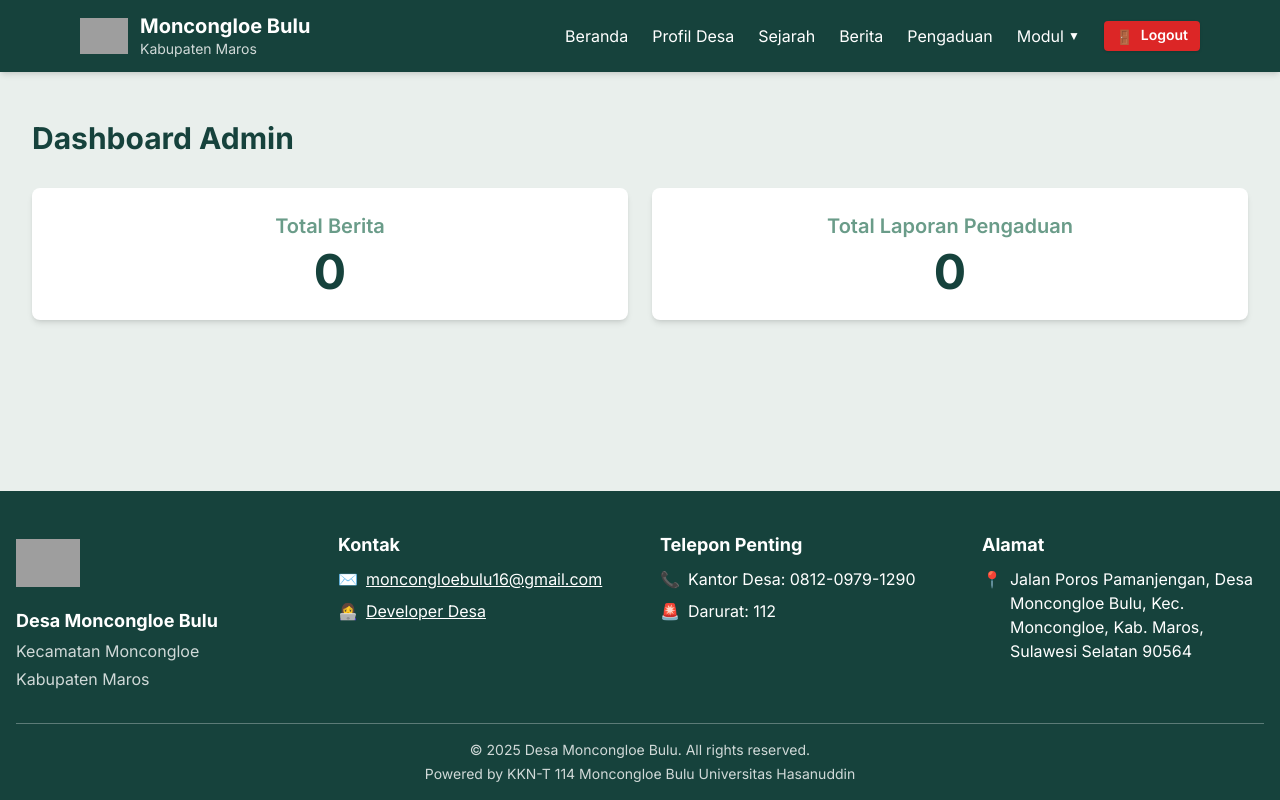
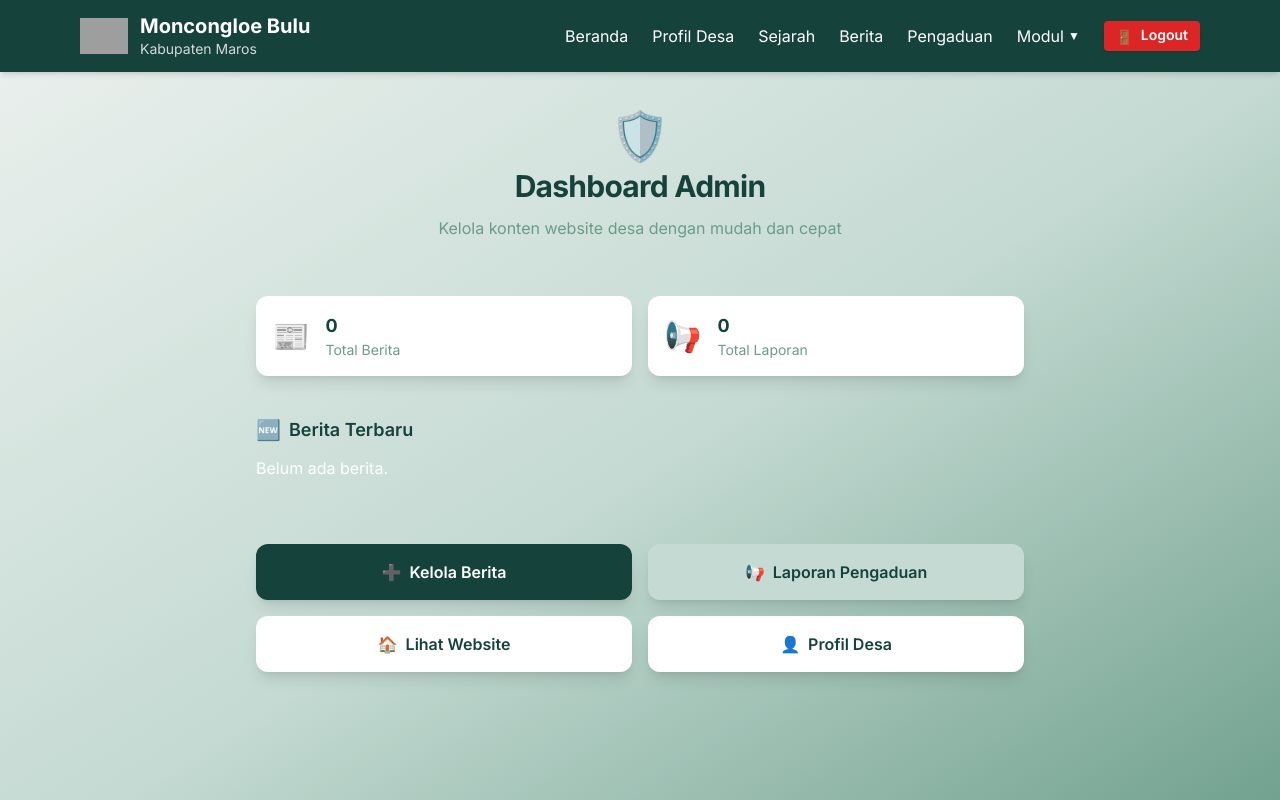
Before and after one commit to Jnxx02/pandora, a React (Vite) app: page /admin/dashboard in a window 1280 px wide. Shown: the top 800 px of the page. Built offline with nearby package versions, Linux system fonts and the light colour scheme; sample sign-in values are in the browser's storage; grey boxes are pictures that could not be loaded.

Commit message:
fix: dashboard

```diff
--- a/src/pages/admin/Dashboard.jsx
+++ b/src/pages/admin/Dashboard.jsx
@@ -1,57 +1,96 @@
 import React, { useState, useEffect } from 'react';
+import { Link, useNavigate } from 'react-router-dom';
 
-const BERITA_KEY = 'berita';
-const PENGADUAN_KEY = 'pengaduan';
-
-const safelyParseJSON = (jsonString, fallback) => {
-  try {
-    return JSON.parse(jsonString) || fallback;
-  } catch (error) {
-    console.error("Gagal mem-parsing JSON dari localStorage:", error);
-    return fallback;
-  }
-};
-
-export const useBerita = () => {
+const Dashboard = () => {
   const [berita, setBerita] = useState([]);
+  const [jumlahLaporan, setJumlahLaporan] = useState(0);
 
   useEffect(() => {
-    const storedBerita = localStorage.getItem(BERITA_KEY);
-    const dataBerita = safelyParseJSON(storedBerita, []);
+    try {
+      // Ambil data berita
+      const storedBerita = localStorage.getItem('berita');
+      const dataBerita = storedBerita ? JSON.parse(storedBerita) : [];
 
-    dataBerita.sort((a, b) => {
-      const dateA = new Date(a.tanggalDibuat || a.tanggal || 0);
-      const dateB = new Date(b.tanggalDibuat || b.tanggal || 0);
-      return dateB - dateA;
-    });
+      dataBerita.sort((a, b) => {
+        const dateA = new Date(a.tanggalDibuat || a.tanggalLaporan || 0);
+        const dateB = new Date(b.tanggalDibuat || b.tanggalLaporan || 0);
+        return dateB - dateA;
+      });
+      setBerita(dataBerita);
 
-    setBerita(dataBerita);
+      // Ambil data laporan
+      const storedLaporan = localStorage.getItem('pengaduan');
+      const dataLaporan = storedLaporan ? JSON.parse(storedLaporan) : [];
+      setJumlahLaporan(dataLaporan.length);
+
+    } catch (error) {
+      console.error("Gagal memuat data dari localStorage:", error);
+      setBerita([]);
+      setJumlahLaporan(0);
+    }
   }, []);
 
-  return { berita, totalBerita: berita.length };
-};
-
-export const useLaporan = () => {
-  const { length: totalLaporan } = safelyParseJSON(localStorage.getItem(PENGADUAN_KEY), []);
-  return { totalLaporan };
-};
-
-const Dashboard = () => {
-  const { totalBerita } = useBerita();
-  const { totalLaporan } = useLaporan();
+  const beritaTerbaru = berita.slice(0, 3);
+  const navigate = useNavigate();
 
   return (
-    <div className="container mx-auto p-8 pt-12">
-      <h1 className="text-3xl font-bold text-primary mb-8">Dashboard Admin</h1>
-      <div className="grid grid-cols-1 md:grid-cols-2 gap-6">
-        <div className="bg-white p-6 rounded-lg shadow-md text-center">
-          <h2 className="text-xl font-semibold text-secondary mb-2">Total Berita</h2>
-          <p className="text-5xl font-bold text-primary">{totalBerita}</p>
+    <div className="min-h-screen bg-gradient-to-br from-background via-accent to-secondary flex flex-col items-center py-10 px-2 sm:px-4 relative">
+      {/* Tombol Logout di pojok kanan atas - DIHAPUS */}
+      <div className="w-full max-w-3xl flex flex-col gap-10 items-center">
+        <div className="flex flex-col items-center gap-2 mb-4">
+          <span className="text-4xl sm:text-5xl">🛡️</span>
+          <h1 className="text-3xl font-extrabold text-primary text-center tracking-tight mb-1">Dashboard Admin</h1>
+          <p className="text-secondary text-center text-base">Kelola konten website desa dengan mudah dan cepat</p>
         </div>
-        <div className="bg-white p-6 rounded-lg shadow-md text-center">
-          <h2 className="text-xl font-semibold text-secondary mb-2">Total Laporan Pengaduan</h2>
-          <p className="text-5xl font-bold text-primary">{totalLaporan}</p>
-        </div>
+        {/* Statistik */}
+        <section className="w-full grid grid-cols-1 sm:grid-cols-2 gap-4">
+          <div className="flex items-center gap-4 bg-white rounded-xl p-4 shadow-lg border-none">
+            <span className="text-3xl">📰</span>
+            <div>
+              <div className="text-primary font-bold text-lg">{berita.length}</div>
+              <div className="text-secondary text-sm">Total Berita</div>
+            </div>
+          </div>
+          <div className="flex items-center gap-4 bg-white rounded-xl p-4 shadow-lg border-none">
+            <span className="text-3xl">📢</span>
+            <div>
+              <div className="text-primary font-bold text-lg">{jumlahLaporan}</div>
+              <div className="text-secondary text-sm">Total Laporan</div>
+            </div>
+          </div>
+        </section>
+        {/* Daftar Berita Terbaru */}
+        <section className="w-full">
+          <div className="flex items-center gap-2 mb-3">
+            <span className="text-xl">🆕</span>
+            <div className="text-primary font-semibold text-lg">Berita Terbaru</div>
+          </div>
+          {beritaTerbaru.length === 0 ? (
+            <div className="text-white">Belum ada berita.</div>
+          ) : (
+            <div className="grid grid-cols-1 sm:grid-cols-2 gap-4">
+              {beritaTerbaru.map(b => (
+                <div key={b.id} className="group flex flex-col bg-white rounded-xl p-3 shadow-lg border-none h-full hover:bg-primary transition">
+                  <img src={b.gambar} alt={b.judul} className="w-full h-28 object-cover rounded mb-2" />
+                  <div className="font-bold text-primary text-base mb-1 line-clamp-1 group-hover:text-white transition">{b.judul}</div>
+                  <div className="text-xs font-bold text-secondary mb-1 bg-gray-100 px-2 py-1 rounded w-fit shadow group-hover:bg-gray-200 transition">
+                    {b.tanggal ? new Date(b.tanggal).toLocaleDateString('id-ID', {
+                      day: 'numeric', month: 'long', year: 'numeric'
+                    }) : ''}
+                  </div>
+                  <Link to={`/berita/${b.id}`} className="text-sm text-primary hover:text-secondary underline group-hover:text-accent transition mt-auto pt-1">Lihat Detail</Link>
+                </div>
+              ))}
+            </div>
+          )}
+        </section>
+        {/* Menu Aksi Cepat */}
+        <section className="w-full grid grid-cols-2 gap-4 mt-6">
+          <Link to="/admin/tambah-edit-berita" className="bg-primary text-white p-4 rounded-xl shadow-lg hover:bg-secondary transition flex items-center justify-center gap-2 text-center font-semibold"><span>➕</span> Kelola Berita</Link>
+          <Link to="/admin/laporan-pengaduan" className="bg-accent text-primary p-4 rounded-xl shadow-lg hover:bg-secondary hover:text-white transition flex items-center justify-center gap-2 text-center font-semibold"><span>📢</span> Laporan Pengaduan</Link>
+          <Link to="/" className="bg-white text-primary p-4 rounded-xl shadow-lg hover:bg-gray-200 transition flex items-center justify-center gap-2 text-center font-semibold"><span>🏠</span> Lihat Website</Link>
+          <Link to="/profil" className="bg-white text-primary p-4 rounded-xl shadow-lg hover:bg-gray-200 transition flex items-center justify-center gap-2 text-center font-semibold"><span>👤</span> Profil Desa</Link>
+        </section>
       </div>
     </div>
   );
```
